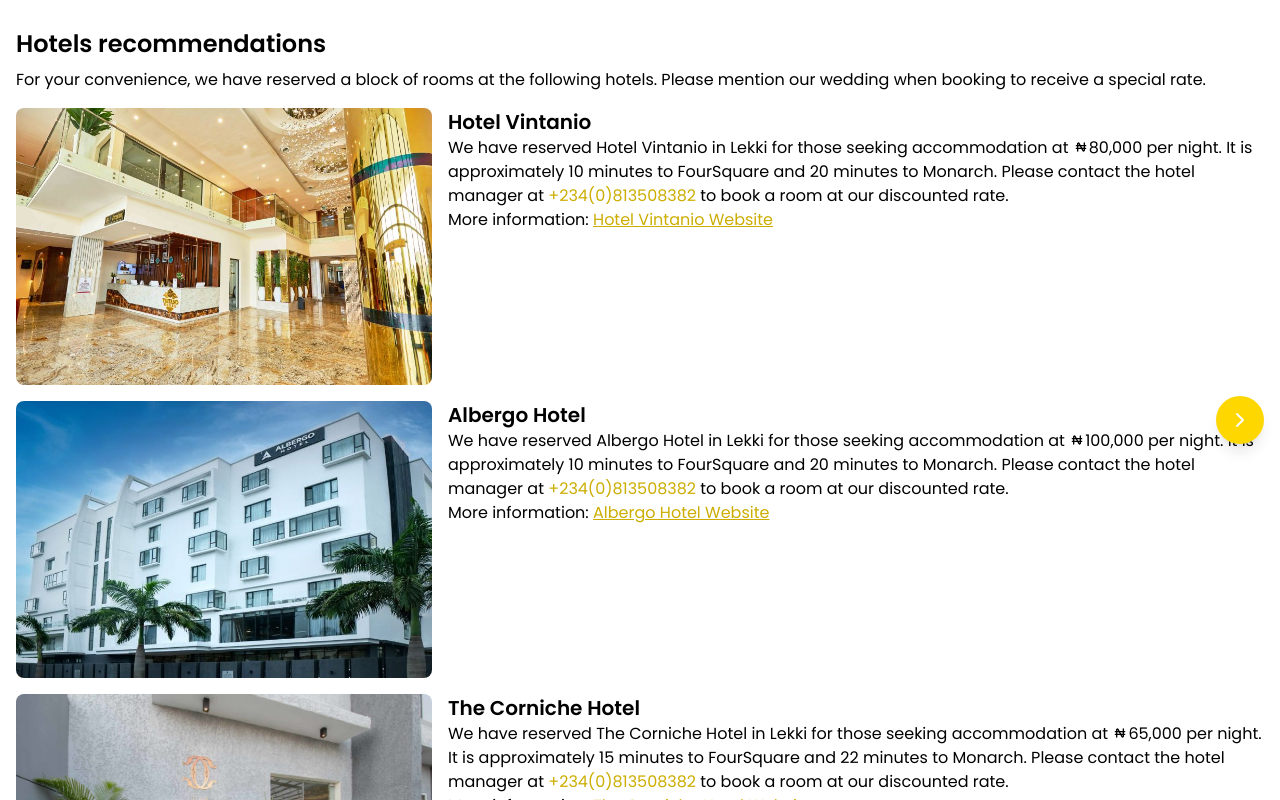
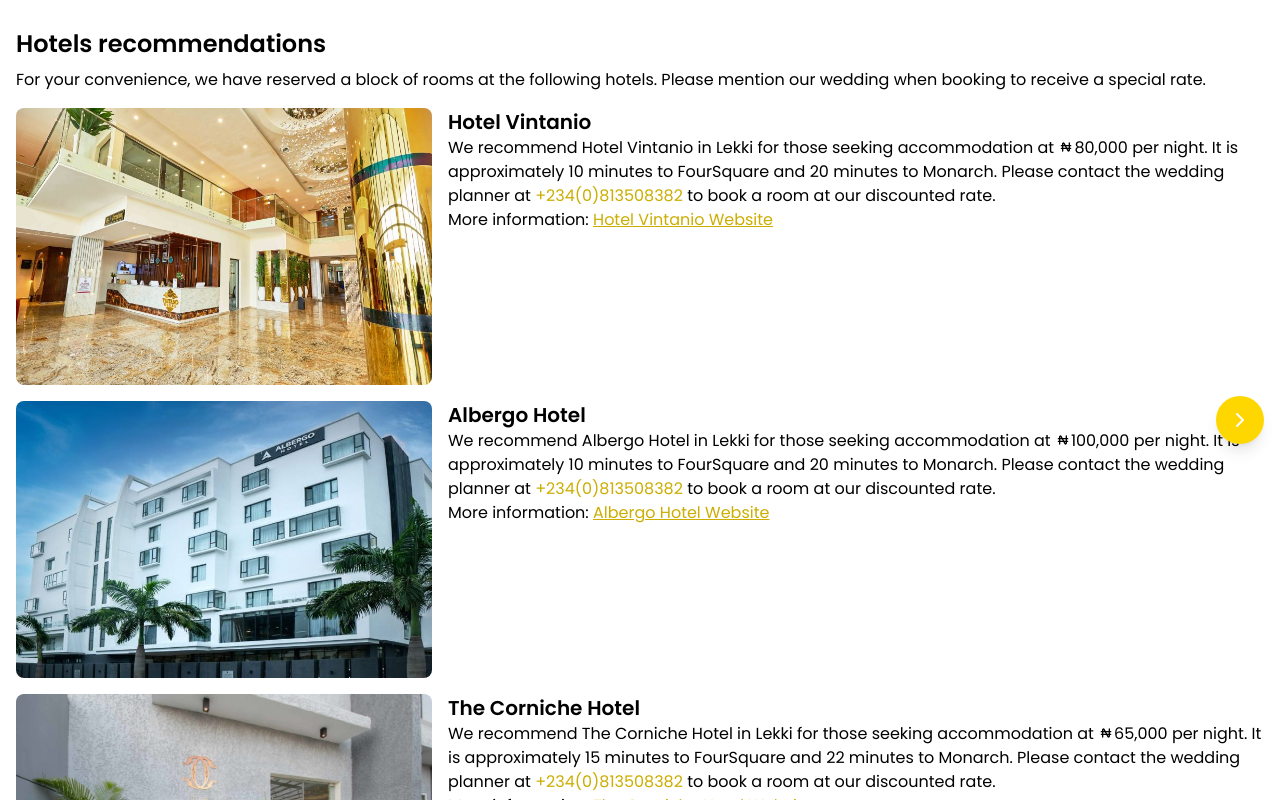
Before and after one commit to Femlol1/wedding, a Next.js app: page /travel in a window 1280 px wide. Shown: the part 340-1140 px from the top of the page. Built offline with nearby package versions, Linux system fonts and the light colour scheme.

Commit message:
test update

```diff
--- a/app/(root)/travel/page.tsx
+++ b/app/(root)/travel/page.tsx
@@ -43,11 +43,11 @@ export default function Travel() {
 						<div className="md:w-2/3">
 							<h3 className="text-xl font-semibold">Hotel Vintanio</h3>
 							<p>
-								We have reserved Hotel Vintanio in Lekki for those seeking
+								We recommend Hotel Vintanio in Lekki for those seeking
 								accommodation at{" "}
 								<TbCurrencyNaira className="inline-flex mb-1" />
 								80,000 per night. It is approximately 10 minutes to FourSquare
-								and 20 minutes to Monarch. Please contact the hotel manager at{" "}
+								and 20 minutes to Monarch. Please contact the wedding planner at{" "}
 								<span className="text-primary-500 hover:text-primary-700">
 									<a href={`tel:${`+234813508382`}`}>+234(0)813508382</a>
 								</span>{" "}
@@ -76,11 +76,11 @@ export default function Travel() {
 						<div className="md:w-2/3">
 							<h3 className="text-xl font-semibold">Albergo Hotel</h3>
 							<p>
-								We have reserved Albergo Hotel in Lekki for those seeking
+								We recommend Albergo Hotel in Lekki for those seeking
 								accommodation at{" "}
 								<TbCurrencyNaira className="inline-flex mb-1" />
 								100,000 per night. It is approximately 10 minutes to FourSquare
-								and 20 minutes to Monarch. Please contact the hotel manager at{" "}
+								and 20 minutes to Monarch. Please contact the wedding planner at{" "}
 								<span className="text-primary-500 hover:text-primary-700">
 									<a href={`tel:${`+234813508382`}`}>+234(0)813508382</a>
 								</span>{" "}
@@ -109,11 +109,11 @@ export default function Travel() {
 						<div className="md:w-2/3">
 							<h3 className="text-xl font-semibold">The Corniche Hotel</h3>
 							<p>
-								We have reserved The Corniche Hotel in Lekki for those seeking
+								We recommend The Corniche Hotel in Lekki for those seeking
 								accommodation at{" "}
 								<TbCurrencyNaira className="inline-flex mb-1" />
 								65,000 per night. It is approximately 15 minutes to FourSquare
-								and 22 minutes to Monarch. Please contact the hotel manager at{" "}
+								and 22 minutes to Monarch. Please contact the wedding planner at{" "}
 								<span className="text-primary-500 hover:text-primary-700">
 									<a href={`tel:${`+234813508382`}`}>+234(0)813508382</a>
 								</span>{" "}
```
